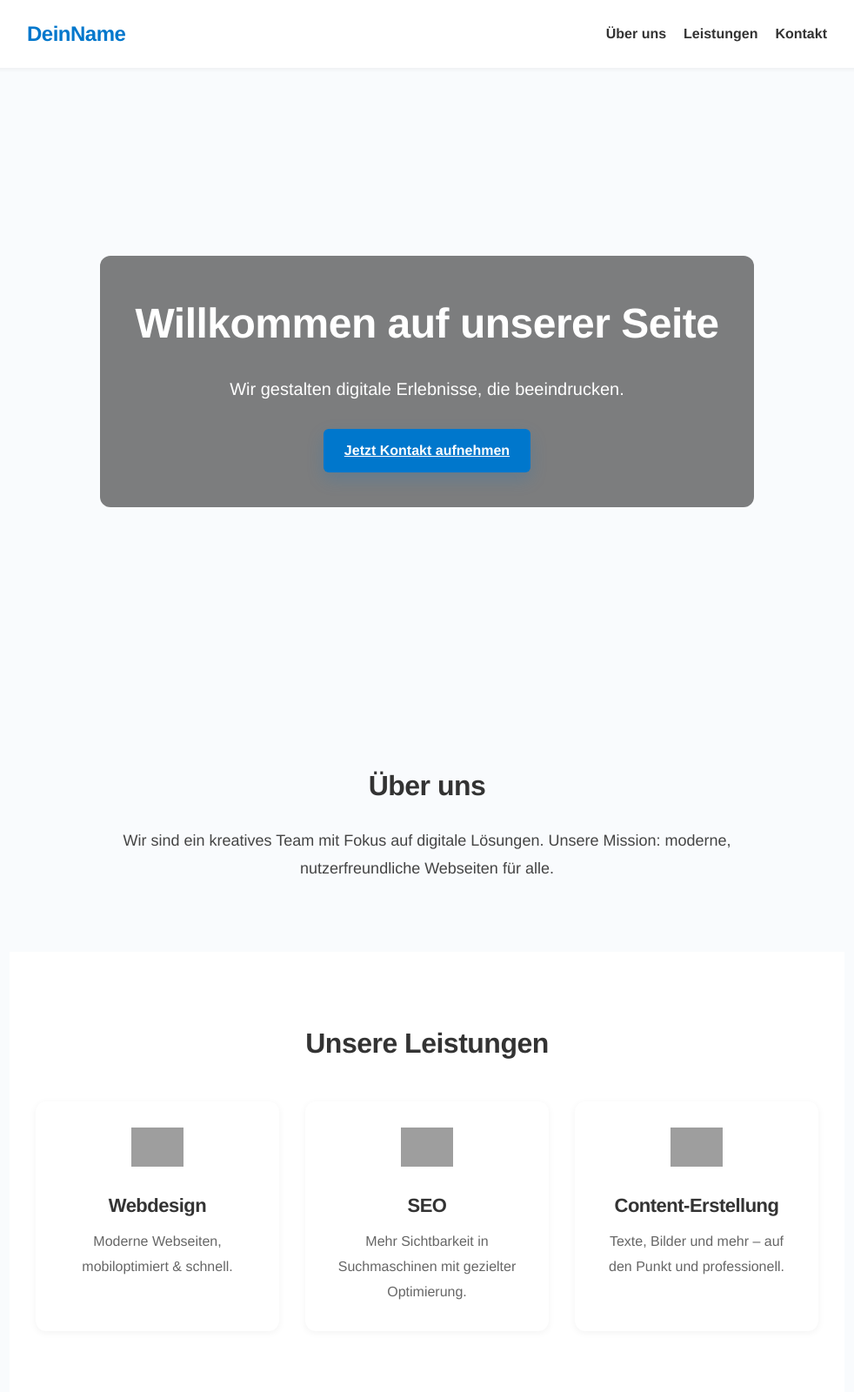
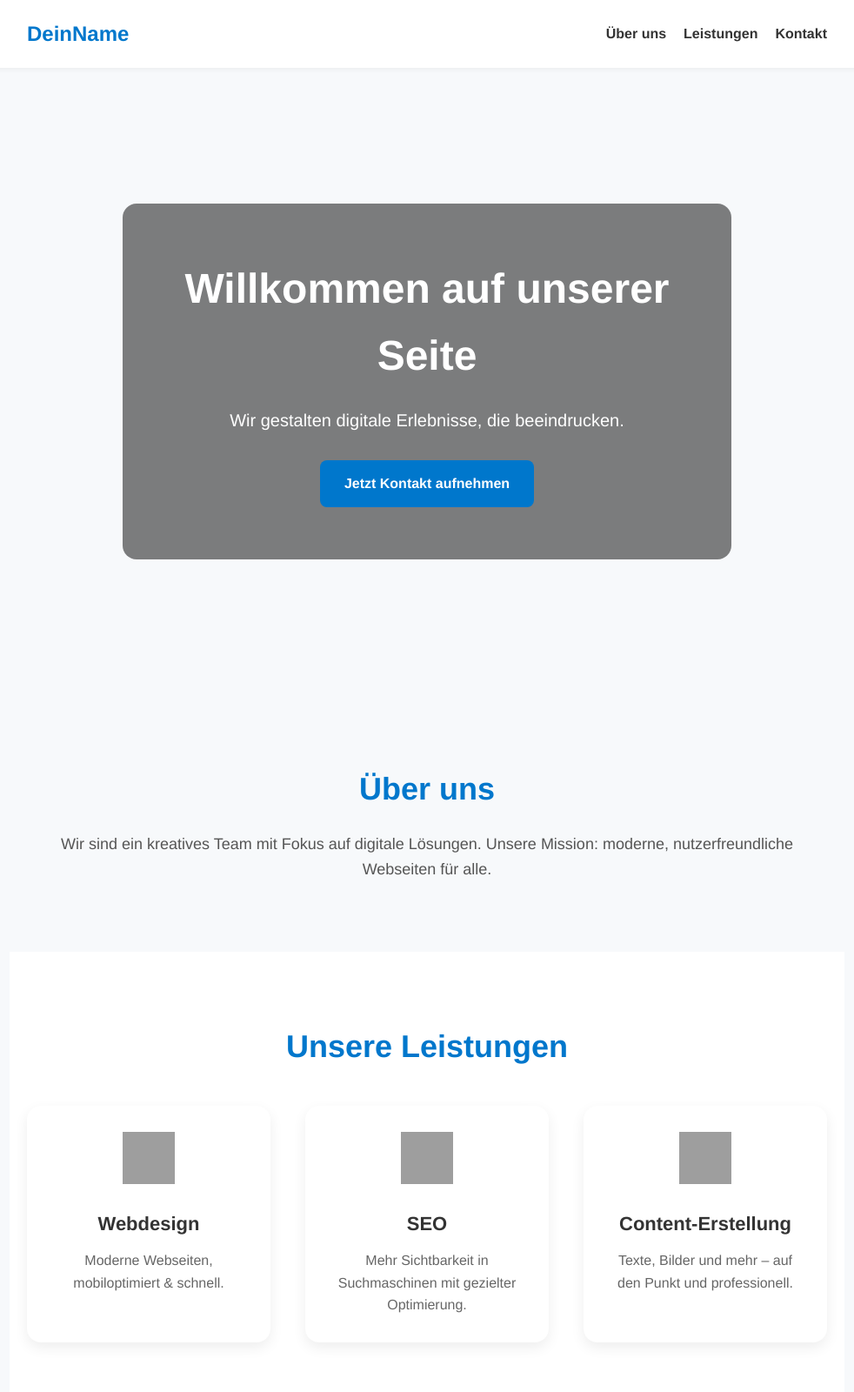
Before and after one commit to Elijah123609/Website-KI-Test-3, a plain HTML site: page index.html in a window 1280 px wide. Shown: the top 1600 px of the page at 87% size, without its empty margins (149-1131 px from the left). Drawn offline with Linux system fonts and the light colour scheme; grey boxes are pictures that could not be loaded.

Commit message:
Update style.css

```diff
--- a/style.css
+++ b/style.css
@@ -7,7 +7,7 @@
 
 body {
   font-family: 'Helvetica Neue', sans-serif;
-  background-color: #f5f7fa;
+  background-color: #f7f9fb;
   color: #333;
   line-height: 1.6;
   scroll-behavior: smooth;
@@ -16,7 +16,7 @@ body {
 /* Navigation */
 nav {
   background-color: #ffffff;
-  box-shadow: 0 2px 4px rgba(0,0,0,0.05);
+  box-shadow: 0 2px 6px rgba(0, 0, 0, 0.05);
   position: sticky;
   top: 0;
   z-index: 1000;
@@ -46,42 +46,12 @@ nav .logo {
 .nav-links li a {
   text-decoration: none;
   color: #333;
-  font-weight: bold;
+  font-weight: 600;
   transition: color 0.3s ease;
 }
 
 .nav-links li a:hover {
   color: #0077cc;
-}
-
-.menu-toggle {
-  display: none;
-  background: none;
-  border: none;
-  font-size: 24px;
-  cursor: pointer;
-}
-
-@media (max-width: 768px) {
-  .menu-toggle {
-    display: block;
-  }
-
-  .nav-links {
-    display: none;
-    flex-direction: column;
-    background-color: white;
-    width: 100%;
-    position: absolute;
-    top: 70px;
-    left: 0;
-    padding: 20px;
-    box-shadow: 0 2px 8px rgba(0,0,0,0.1);
-  }
-
-  .nav-links.active {
-    display: flex;
-  }
 }
 
 /* Header */
@@ -99,9 +69,10 @@ nav .logo {
 
 .hero .overlay {
   background-color: rgba(0, 0, 0, 0.5);
-  padding: 40px;
+  padding: 60px 30px;
   color: white;
-  border-radius: 12px;
+  border-radius: 16px;
+  max-width: 700px;
 }
 
 .hero h1 {
@@ -116,19 +87,20 @@ nav .logo {
 
 .hero a {
   display: inline-block;
-  padding: 12px 24px;
+  padding: 14px 28px;
   background-color: #0077cc;
   color: white;
-  border-radius: 6px;
+  border-radius: 8px;
   font-weight: bold;
   transition: background-color 0.3s ease;
+  text-decoration: none;
 }
 
 .hero a:hover {
   background-color: #005fa3;
 }
 
-/* Sections */
+/* Abschnitte */
 section {
   max-width: 960px;
   margin: 0 auto;
@@ -141,41 +113,49 @@ section:nth-of-type(even) {
 }
 
 section h2 {
-  font-size: 32px;
+  font-size: 36px;
   margin-bottom: 20px;
+  color: #0077cc;
 }
 
-section p {
+section p, section ul {
   font-size: 18px;
   color: #555;
 }
 
-/* Leistungen Cards */
+/* Karten */
 .cards {
   display: flex;
   flex-wrap: wrap;
   justify-content: center;
-  gap: 30px;
+  gap: 40px;
   margin-top: 40px;
 }
 
 .card {
-  background-color: #fff;
+  background-color: white;
   padding: 30px;
-  border-radius: 12px;
-  box-shadow: 0 2px 8px rgba(0,0,0,0.05);
+  border-radius: 16px;
+  box-shadow: 0 6px 16px rgba(0, 0, 0, 0.07);
+  transition: transform 0.3s ease, box-shadow 0.3s ease;
   width: 280px;
   text-align: center;
 }
 
+.card:hover {
+  transform: translateY(-5px);
+  box-shadow: 0 10px 24px rgba(0, 0, 0, 0.1);
+}
+
 .card img {
   width: 60px;
+  height: 60px;
   margin-bottom: 20px;
 }
 
 .card h3 {
   font-size: 22px;
-  margin-bottom: 10px;
+  margin-bottom: 12px;
 }
 
 .card p {
@@ -196,19 +176,19 @@ section p {
 .kontakt-box textarea {
   padding: 15px;
   border: 1px solid #ccc;
-  border-radius: 6px;
+  border-radius: 10px;
   font-size: 16px;
   width: 100%;
   background-color: #fff;
-  box-shadow: 0 1px 3px rgba(0,0,0,0.05);
+  box-shadow: 0 1px 3px rgba(0, 0, 0, 0.05);
 }
 
 .kontakt-box button {
   background-color: #ccc;
   color: #666;
-  padding: 12px;
+  padding: 14px;
   border: none;
-  border-radius: 6px;
+  border-radius: 10px;
   font-size: 16px;
   font-weight: bold;
   cursor: not-allowed;
@@ -223,7 +203,7 @@ footer {
   font-size: 14px;
 }
 
-/* Scroll-to-top Button */
+/* Scroll to Top Button */
 #scrollTop {
   position: fixed;
   bottom: 30px;
@@ -243,17 +223,12 @@ footer {
   background-color: #005fa3;
 }
 
-/* ========== ANIMATIONEN ========== */
-.fade-in {
-  opacity: 0;
-  transform: translateY(30px);
-  transition: opacity 0.8s ease-out, transform 0.8s ease-out;
-}
-
+/* Animationen */
+.fade-in,
 .fade-in-up {
   opacity: 0;
   transform: translateY(20px);
-  transition: all 0.7s ease-out;
+  transition: opacity 0.8s ease-out, transform 0.8s ease-out;
 }
 
 .fade-in.visible,
@@ -262,50 +237,18 @@ footer {
   transform: translateY(0);
 }
 
-/* ========== BUTTON VERBESSERT ========== */
-.hero a,
-.kontakt-box button {
-  box-shadow: 0 8px 20px rgba(0, 119, 204, 0.2);
-  transition: all 0.3s ease-in-out;
-  transform: scale(1);
+/* Responsives Design */
+@media (max-width: 768px) {
+  .cards {
+    flex-direction: column;
+    align-items: center;
+  }
+
+  .hero h1 {
+    font-size: 36px;
+  }
+
+  .hero p {
+    font-size: 18px;
+  }
 }
-
-.hero a:hover {
-  transform: scale(1.05);
-}
-
-/* ========== CARD-HOVER-EFFEKT ========== */
-.card {
-  transition: transform 0.3s ease, box-shadow 0.3s ease;
-}
-
-.card:hover {
-  transform: translateY(-8px);
-  box-shadow: 0 12px 24px rgba(0, 0, 0, 0.1);
-}
-
-/* ========== MODERNERES FARBSCHEMA ========== */
-:root {
-  --primary: #0077cc;
-  --secondary: #005fa3;
-  --text: #333;
-  --bg-light: #f9fbfd;
-  --bg-dark: #121212;
-}
-
-body {
-  background-color: var(--bg-light);
-  color: var(--text);
-}
-
-/* ========== TYPOGRAFIE VERFEINERT ========== */
-h1, h2, h3 {
-  letter-spacing: -0.5px;
-}
-
-section p {
-  max-width: 700px;
-  margin: 0 auto;
-  line-height: 1.8;
-  color: #444;
-}
```
